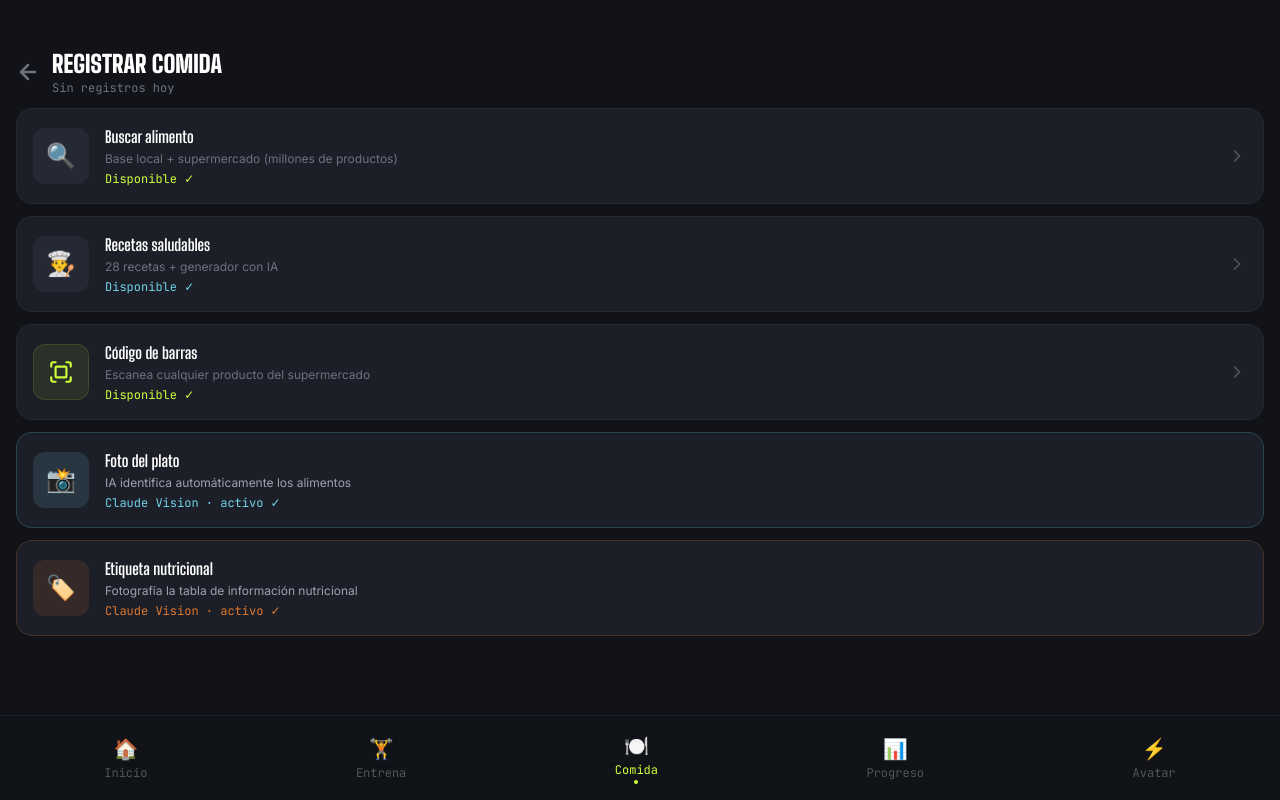
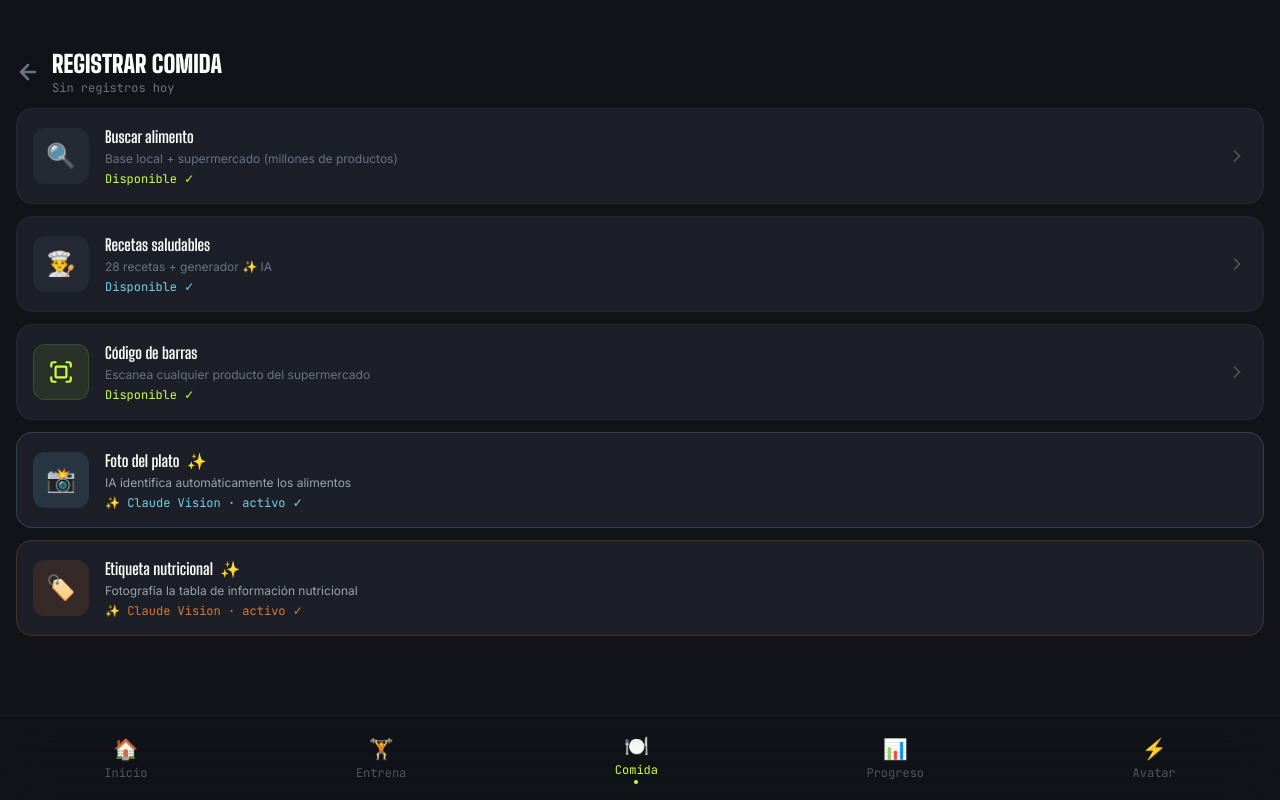
Before and after one commit to alejandrocalderon777/modo-maquina, a React (Vite) app: page /food-log in a window 1280 px wide. Built offline with nearby package versions, Linux system fonts and the light colour scheme.

Commit message:
style: add sparkle emoji to all AI-powered features for consistency

```diff
--- a/src/pages/FoodLog.tsx
+++ b/src/pages/FoodLog.tsx
@@ -571,7 +571,7 @@ export default function FoodLog() {
             </div>
             <div className="flex-1">
               <p className="text-white font-display font-bold text-base">Recetas saludables</p>
-              <p className="text-gray-500 text-xs font-body mt-0.5">28 recetas + generador con IA</p>
+              <p className="text-gray-500 text-xs font-body mt-0.5">28 recetas + generador ✨ IA</p>
               <p className="text-xs font-mono mt-1" style={{color:'#6FD3E8'}}>Disponible ✓</p>
             </div>
             <svg className="transition-transform flex-shrink-0" style={{transform: activeCard==='recipes'?'rotate(90deg)':'rotate(0deg)'}}
@@ -748,9 +748,9 @@ export default function FoodLog() {
             📸
           </div>
           <div className="flex-1">
-            <p className="text-white font-display font-bold text-base">Foto del plato</p>
+            <p className="text-white font-display font-bold text-base">Foto del plato <span className="ml-1">✨</span></p>
             <p className="text-gray-400 text-xs font-body mt-0.5">IA identifica automáticamente los alimentos</p>
-            <p className="font-mono text-xs mt-1" style={{color:'#6FD3E8'}}>Claude Vision · activo ✓</p>
+            <p className="font-mono text-xs mt-1" style={{color:'#6FD3E8'}}>✨ Claude Vision · activo ✓</p>
           </div>
         </button>
 
@@ -763,9 +763,9 @@ export default function FoodLog() {
             🏷️
           </div>
           <div className="flex-1">
-            <p className="text-white font-display font-bold text-base">Etiqueta nutricional</p>
+            <p className="text-white font-display font-bold text-base">Etiqueta nutricional <span className="ml-1">✨</span></p>
             <p className="text-gray-400 text-xs font-body mt-0.5">Fotografía la tabla de información nutricional</p>
-            <p className="font-mono text-xs mt-1" style={{color:'#DE782C'}}>Claude Vision · activo ✓</p>
+            <p className="font-mono text-xs mt-1" style={{color:'#DE782C'}}>✨ Claude Vision · activo ✓</p>
           </div>
         </button>
 
@@ -798,7 +798,7 @@ export default function FoodLog() {
               <div className="flex-1 flex flex-col items-center justify-center gap-4">
                 <div className="w-16 h-16 border-4 border-t-transparent rounded-full animate-spin"
                   style={{borderColor:`${accentColor}44`, borderTopColor:'transparent'}}/>
-                <p className="font-mono text-sm" style={{color:accentColor}}>Analizando con Claude Vision…</p>
+                <p className="font-mono text-sm" style={{color:accentColor}}>✨ Analizando con Claude Vision…</p>
                 <p className="font-mono text-xs text-gray-600">Identificando alimentos y macros</p>
               </div>
             )}
@@ -817,7 +817,7 @@ export default function FoodLog() {
             {/* RESULTS */}
             {plateState === 'results' && plateResults && (
               <div className="flex-1 overflow-y-auto px-4 pb-32 pt-4">
-                <p className="font-mono text-xs text-gray-500 uppercase tracking-widest mb-3">Detectado por IA</p>
+                <p className="font-mono text-xs text-gray-500 uppercase tracking-widest mb-3">✨ Detectado por IA</p>
                 <div className="space-y-2 mb-4">
                   {plateResults.alimentos.map((a, i) => {
                     const g = parseFloat(plateGrams[i] || String(a.gramos)) || a.gramos
```
